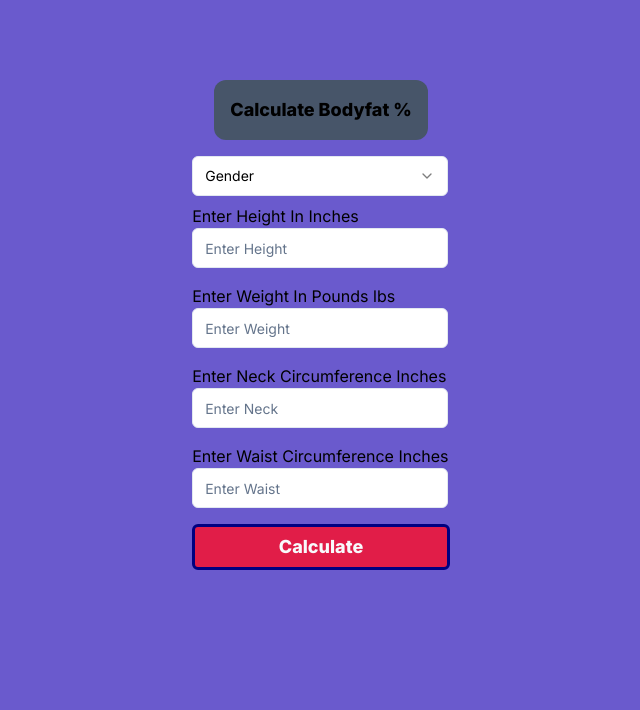
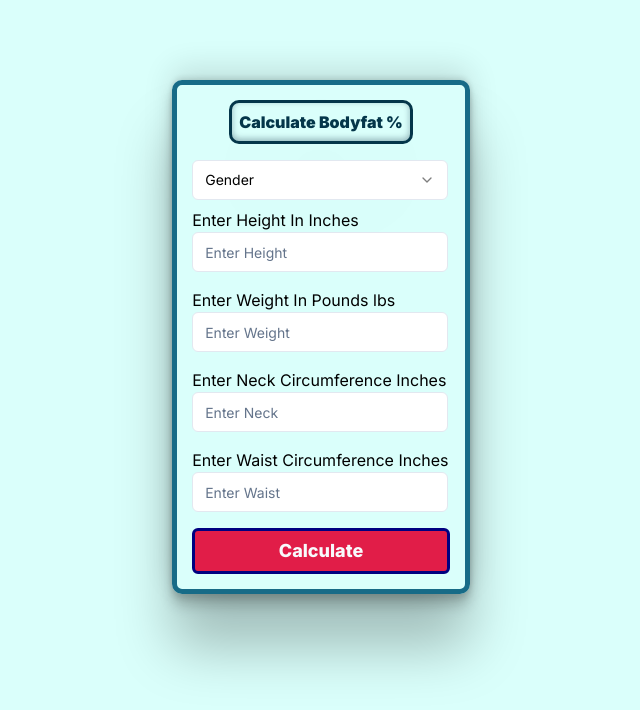
Before and after one commit to LRSORRENTI/Bodyfat-Calculator, a Next.js app: page / in a window 1280 px wide. Shown: the top 710 px of the page, without its empty margins (319-959 px from the left). Built offline with nearby package versions, Linux system fonts and the light colour scheme.

Commit message:
added more styling changes to main container, and main heading

```diff
--- /dev/null
+++ b/src/app/form.css
@@ -0,0 +1,39 @@
+/* Define --main-bg-color here */
+:root {
+  --main-bg-color: #04364a;
+  --sec-color: #176b87;
+  --third: #64ccc5;
+  --fourth: #dafffb;
+}
+/* * {
+  margin: 0;
+  padding: 0;
+} */
+body {
+  background-color: var(--fourth);
+  margin: 0;
+  padding: 0;
+}
+
+.entire-wrap {
+  border: 5px solid var(--sec-color);
+  padding: 15px;
+  border-radius: 10px;
+  box-shadow: rgba(0, 0, 0, 0.25) 0px 54px 55px,
+    rgba(0, 0, 0, 0.12) 0px -12px 30px, rgba(0, 0, 0, 0.12) 0px 4px 6px,
+    rgba(0, 0, 0, 0.17) 0px 12px 13px, rgba(0, 0, 0, 0.09) 0px -3px 5px;
+}
+
+.card-head {
+  font-weight: 1000;
+  border: 3px solid var(--main-bg-color);
+  border-radius: 10px;
+  padding-left: 7px;
+  padding-right: 7px;
+  padding-top: 7px;
+  padding-bottom: 7px;
+  color: var(--main-bg-color);
+  box-shadow: rgba(50, 50, 93, 0.25) 0px 50px 100px -20px,
+    rgba(0, 0, 0, 0.3) 0px 30px 60px -30px,
+    rgba(10, 37, 64, 0.35) 0px -2px 6px 0px inset;
+}
--- a/src/app/globals.css
+++ b/src/app/globals.css
@@ -71,7 +71,3 @@
     @apply border-border;
   }
 }
-
-body {
-  background-color: slateblue;
-}
--- a/src/app/page.tsx
+++ b/src/app/page.tsx
@@ -4,7 +4,7 @@ import { BFCalcForm } from "@/components/BFCalcForm";
 export default function Home() {
   return (
     <>
-   <div className="flex justify-center align-middle mt-20">
+   <div className="flex justify-center align-middle mt-20 ">
    <BFCalcForm/>
    </div>
    </>
--- a/src/components/BFCalcForm.tsx
+++ b/src/components/BFCalcForm.tsx
@@ -25,7 +25,7 @@ import {
 } from "@/components/ui/form"
 import { Input } from "@/components/ui/input"
 import { wrap } from "module"
-
+import '../app/form.css'
 const formSchema = z.object({
   username: z.string().min(2, {
     message: "Username must be at least 2 characters.",
@@ -49,7 +49,7 @@ export function BFCalcForm() {
   return (
     <div className="entire-wrap flex justify-center align-middle">
     <div className="form-wrap flex flex-col justify-center align-middle">
-      <p className="mb-4 mx-auto text-lg font-extrabold bg-slate-600 p-4 rounded-xl">Calculate Bodyfat %</p>
+      <p className="mb-4 mx-auto card-head">Calculate Bodyfat %</p>
       <Select>
   <SelectTrigger className="max-w-64 mb-2">
     <SelectValue placeholder="Gender" />
```
